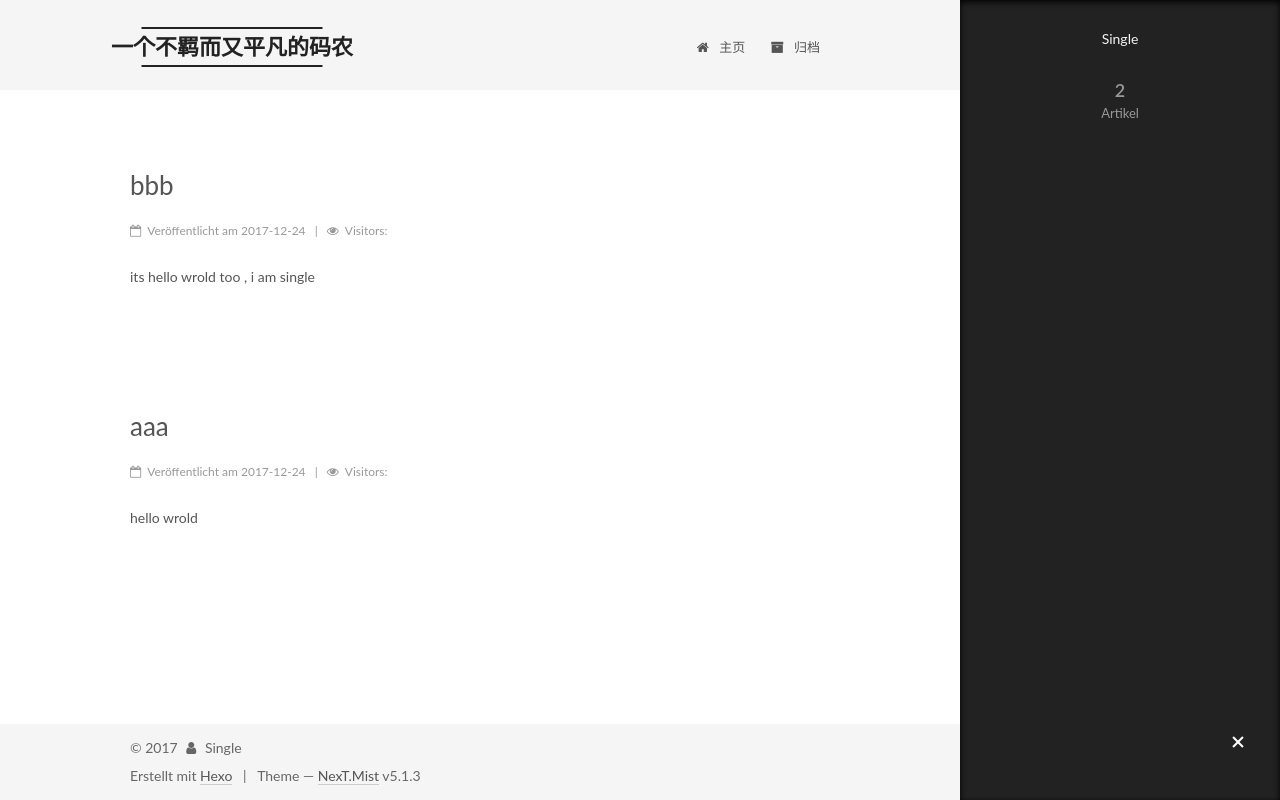
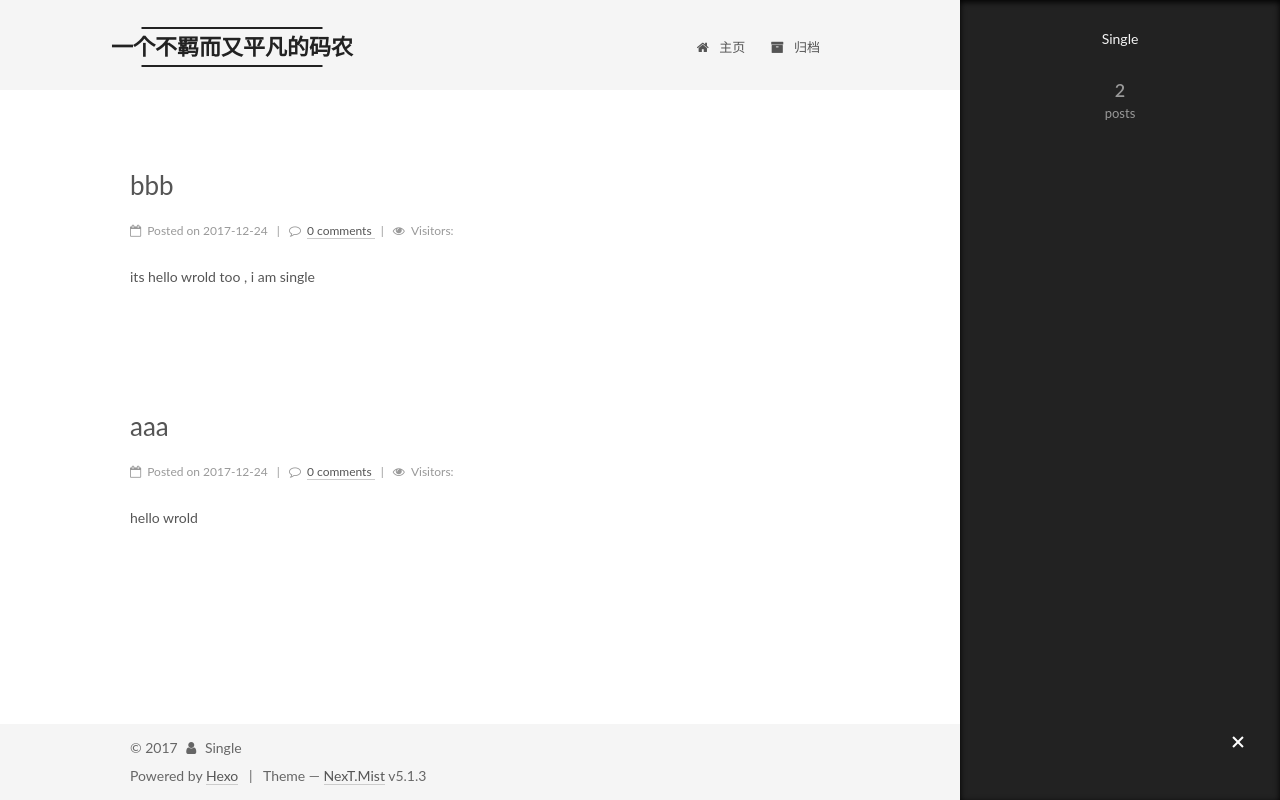
Before and after one commit to Mr-yangaimin/SingleYam.github.io, a plain HTML site: page index.html in a window 1280 px wide. Both pictures are taken after a click on the element 1238 px from the left and 742 px from the top of the page. Drawn offline with Linux system fonts and the light colour scheme; a script that the page names is missing.

Commit message:
Site updated: 2017-12-24 21:13:56

```diff
--- a/css/main.css
+++ b/css/main.css
@@ -1822,7 +1822,7 @@ pre .javascript .function {
   width: 4px;
   height: 4px;
   border-radius: 50%;
-  background: #44eb79;
+  background: #1ad0b4;
 }
 .links-of-blogroll {
   font-size: 13px;
--- a/index.html
+++ b/index.html
@@ -257,7 +257,7 @@
                 <i class="fa fa-calendar-o"></i>
               </span>
 
-                <span class="post-meta-item-text">Veröffentlicht am</span>
+                <span class="post-meta-item-text">Posted on</span>
 
               <time title="Post created" itemprop="dateCreated datePublished" datetime="2017-12-24T20:32:35+08:00">
                 2017-12-24
@@ -272,6 +272,16 @@
 
 
 
+
+              <span class="post-comments-count">
+                <span class="post-meta-divider">|</span>
+                <span class="post-meta-item-icon">
+                  <i class="fa fa-comment-o"></i>
+                </span>
+                <a href="/2017/12/24/bbb/#comments" itemprop="discussionUrl">
+                  <span class="post-comments-count fb-comments-count" data-href="https://singleyam.github.io/2017/12/24/bbb/" itemprop="commentCount">0</span> comments
+                </a>
+              </span>
 
 
 
@@ -388,7 +398,7 @@
                 <i class="fa fa-calendar-o"></i>
               </span>
 
-                <span class="post-meta-item-text">Veröffentlicht am</span>
+                <span class="post-meta-item-text">Posted on</span>
 
               <time title="Post created" itemprop="dateCreated datePublished" datetime="2017-12-24T20:29:08+08:00">
                 2017-12-24
@@ -403,6 +413,16 @@
 
 
 
+
+              <span class="post-comments-count">
+                <span class="post-meta-divider">|</span>
+                <span class="post-meta-item-icon">
+                  <i class="fa fa-comment-o"></i>
+                </span>
+                <a href="/2017/12/24/aaa/#comments" itemprop="discussionUrl">
+                  <span class="post-comments-count fb-comments-count" data-href="https://singleyam.github.io/2017/12/24/aaa/" itemprop="commentCount">0</span> comments
+                </a>
+              </span>
 
 
 
@@ -524,7 +544,7 @@
                 <a href="/archives">
 
                   <span class="site-state-item-count">2</span>
-                  <span class="site-state-item-name">Artikel</span>
+                  <span class="site-state-item-name">posts</span>
                 </a>
               </div>
 
@@ -576,7 +596,7 @@
 </div>
 
 
-  <div class="powered-by">Erstellt mit  <a class="theme-link" target="_blank" href="https://hexo.io">Hexo</a></div>
+  <div class="powered-by">Powered by <a class="theme-link" target="_blank" href="https://hexo.io">Hexo</a></div>
 
 
 
```
Also changed, not shown: 2017/12/24/aaa/index.html (+13 -3 lines), 2017/12/24/bbb/index.html (+13 -3 lines), archives/2017/12/index.html (+4 -4 lines), archives/2017/index.html (+4 -4 lines), archives/index.html (+4 -4 lines), images/m.jpg (deleted).
